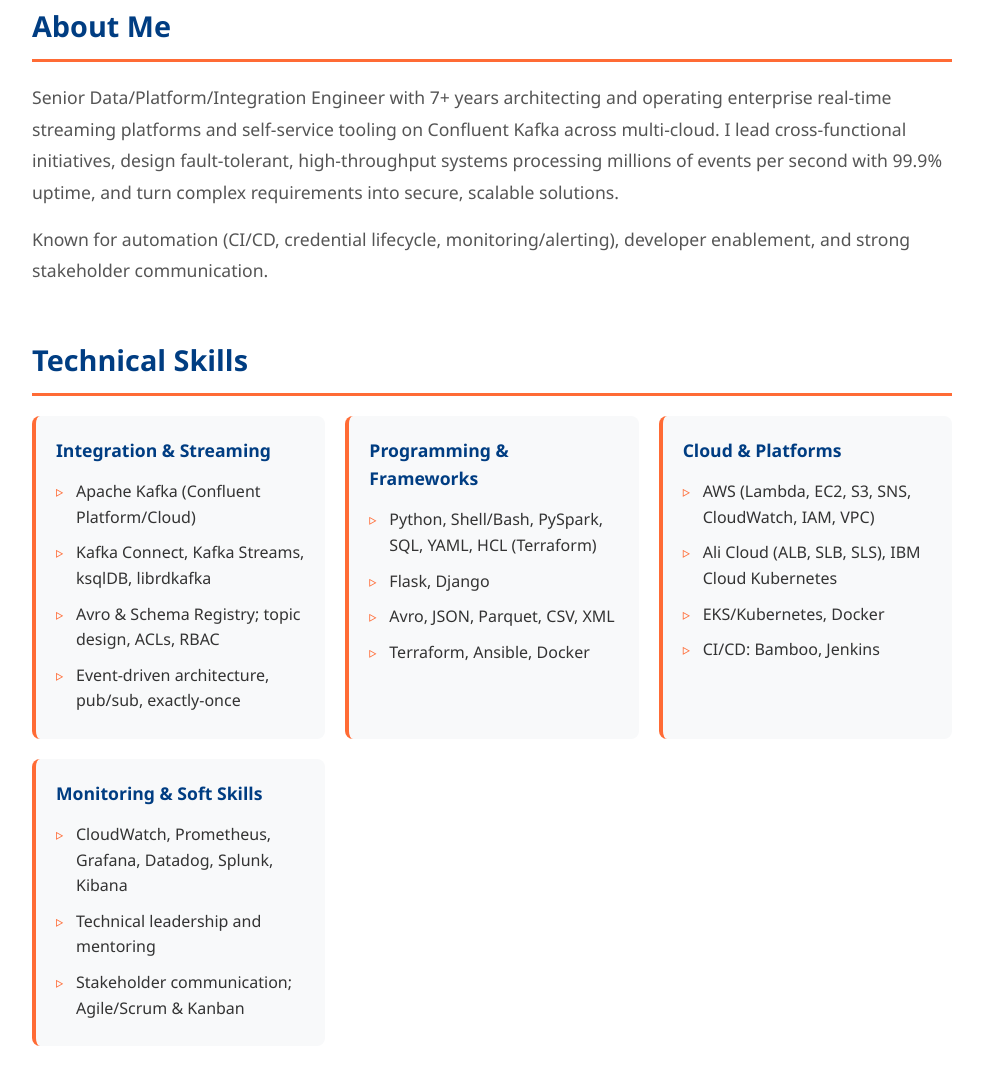
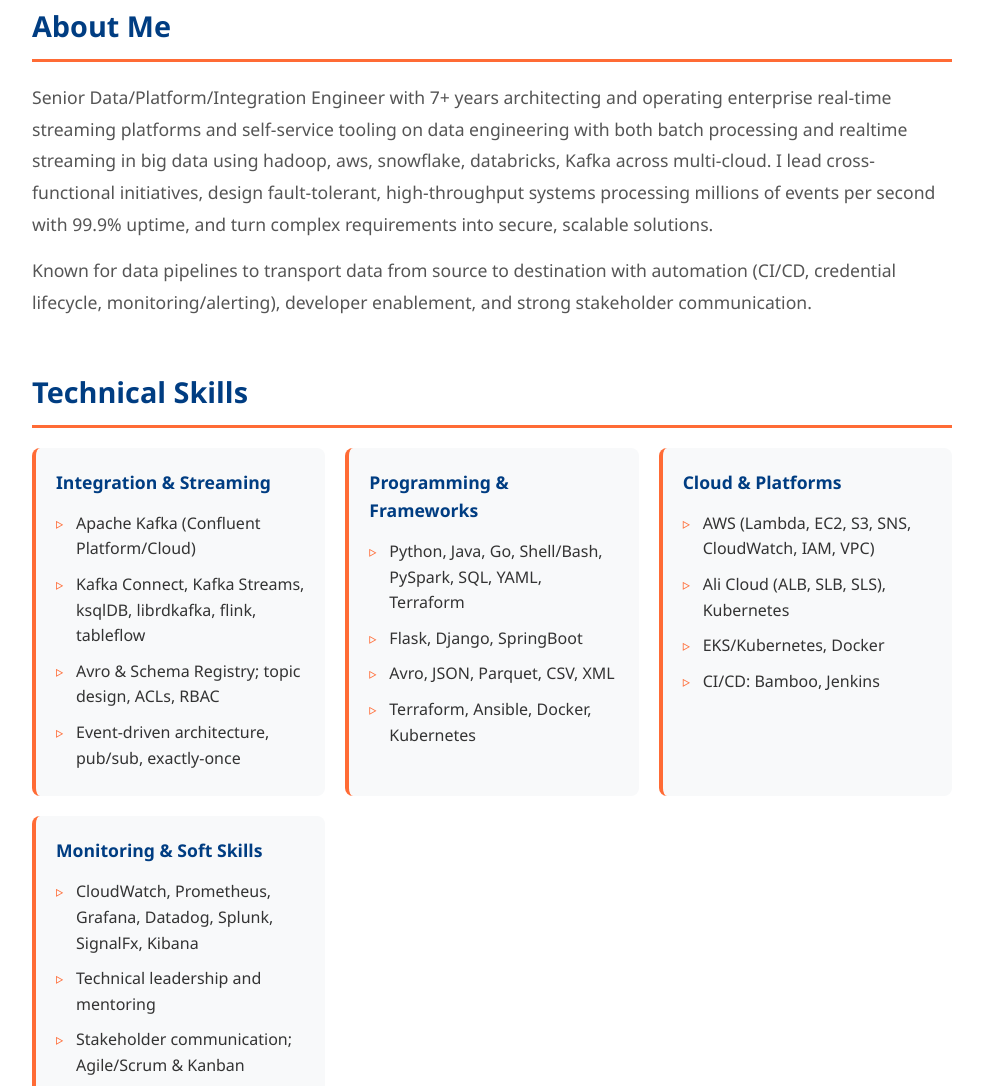
Before and after one commit to charan2326/charan-portfolio-site, a plain HTML site: page index.html in a window 1280 px wide. Shown: the part 425-1511 px from the top of the page, without its empty margins (148-1131 px from the left). Drawn offline with Linux system fonts and the light colour scheme.

Commit message:
Changes.

```diff
--- a/index.html
+++ b/index.html
@@ -1,8 +1,3 @@
-<!--
-  Charan Rachumalla - Web Portfolio (deployable)
-  Place profile photo at web-portfolio/assets/profile.jpg
-  Host via GitHub Pages, Netlify, or any static hosting
--->
 <!DOCTYPE html>
 <html lang="en">
 <head>
@@ -11,7 +6,6 @@
     <title>Charan Rachumalla - Senior Platform / Integration Engineer</title>
     <link rel="icon" href="data:," />
     <style>
-        /* Reuse the same styling as portfolio.html for a self-contained site */
         * { margin: 0; padding: 0; box-sizing: border-box; }
         body { font-family: 'Segoe UI', Tahoma, Geneva, Verdana, sans-serif; line-height: 1.6; color: #333; background-color: #f4f4f4; }
         .container { max-width: 1000px; margin: 0 auto; background-color: #fff; box-shadow: 0 0 20px rgba(0,0,0,0.1); }
@@ -66,8 +60,8 @@
         <div class="content">
             <section id="about">
                 <h3>About Me</h3>
-                <p class="about-text">Senior Data/Platform/Integration Engineer with 7+ years architecting and operating enterprise real-time streaming platforms and self-service tooling on Confluent Kafka across multi-cloud. I lead cross-functional initiatives, design fault-tolerant, high-throughput systems processing millions of events per second with 99.9% uptime, and turn complex requirements into secure, scalable solutions.</p>
-                <p class="about-text" style="margin-top: 15px;">Known for automation (CI/CD, credential lifecycle, monitoring/alerting), developer enablement, and strong stakeholder communication.</p>
+                <p class="about-text">Senior Data/Platform/Integration Engineer with 7+ years architecting and operating enterprise real-time streaming platforms and self-service tooling on data engineering with both batch processing and realtime streaming in big data using hadoop, aws, snowflake, databricks, Kafka across multi-cloud. I lead cross-functional initiatives, design fault-tolerant, high-throughput systems processing millions of events per second with 99.9% uptime, and turn complex requirements into secure, scalable solutions.</p>
+                <p class="about-text" style="margin-top: 15px;">Known for data pipelines to transport data from source to destination with automation (CI/CD, credential lifecycle, monitoring/alerting), developer enablement, and strong stakeholder communication.</p>
             </section>
             <section id="skills">
                 <h3>Technical Skills</h3>
@@ -76,7 +70,7 @@
                         <h5>Integration & Streaming</h5>
                         <ul>
                             <li>Apache Kafka (Confluent Platform/Cloud)</li>
-                            <li>Kafka Connect, Kafka Streams, ksqlDB, librdkafka</li>
+                            <li>Kafka Connect, Kafka Streams, ksqlDB, librdkafka, flink, tableflow</li>
                             <li>Avro & Schema Registry; topic design, ACLs, RBAC</li>
                             <li>Event-driven architecture, pub/sub, exactly-once</li>
                         </ul>
@@ -84,17 +78,17 @@
                     <div class="skill-category">
                         <h5>Programming & Frameworks</h5>
                         <ul>
-                            <li>Python, Shell/Bash, PySpark, SQL, YAML, HCL (Terraform)</li>
-                            <li>Flask, Django</li>
+                            <li>Python, Java, Go, Shell/Bash, PySpark, SQL, YAML, Terraform</li>
+                            <li>Flask, Django, SpringBoot</li>
                             <li>Avro, JSON, Parquet, CSV, XML</li>
-                            <li>Terraform, Ansible, Docker</li>
+                            <li>Terraform, Ansible, Docker, Kubernetes</li>
                         </ul>
                     </div>
                     <div class="skill-category">
                         <h5>Cloud & Platforms</h5>
                         <ul>
                             <li>AWS (Lambda, EC2, S3, SNS, CloudWatch, IAM, VPC)</li>
-                            <li>Ali Cloud (ALB, SLB, SLS), IBM Cloud Kubernetes</li>
+                            <li>Ali Cloud (ALB, SLB, SLS), Kubernetes</li>
                             <li>EKS/Kubernetes, Docker</li>
                             <li>CI/CD: Bamboo, Jenkins</li>
                         </ul>
@@ -102,7 +96,7 @@
                     <div class="skill-category">
                         <h5>Monitoring & Soft Skills</h5>
                         <ul>
-                            <li>CloudWatch, Prometheus, Grafana, Datadog, Splunk, Kibana</li>
+                            <li>CloudWatch, Prometheus, Grafana, Datadog, Splunk, SignalFx, Kibana</li>
                             <li>Technical leadership and mentoring</li>
                             <li>Stakeholder communication; Agile/Scrum & Kanban</li>
                         </ul>
@@ -118,8 +112,10 @@
                     <ul>
                         <li>Reduced deployment lead time from 2 days to ~10 minutes; enabled 100+ teams</li>
                         <li>85% fewer deployment errors through automated validations and idempotent operations</li>
+                        <li>Introduced realtime streaming using kafka topics, flink, splunk, tableflow for realtime dashboards.</li>
+                        <li>Providing realtime data as ingestion for AI systems.</li>
                     </ul>
-                    <div class="tech-tags"><span class="tech-tag">Confluent Cloud</span><span class="tech-tag">Ali Cloud</span><span class="tech-tag">Python</span><span class="tech-tag">Django</span><span class="tech-tag">Flask</span></div>
+                    <div class="tech-tags"><span class="tech-tag">Confluent Cloud</span><span class="tech-tag">Ali Cloud</span><span class="tech-tag">Python</span><span class="tech-tag">Java</span><span class="tech-tag">Flink</span><span class="tech-tag">Django</span><span class="tech-tag">Flask</span><span class="tech-tag">Terraform</span><span class="tech-tag">RAG</span><span class="tech-tag">LLM</span></div>
                 </div>
                 <div class="project">
                     <div class="project-header"><h4>CI/CD + IaC for Kafka Across Clouds</h4></div>
@@ -182,21 +178,21 @@
                         </ul>
                     </div>
                 </div>
-                <div class="experience-item"><div class="job-header"><div><h4>Data Engineer | Python Developer</h4><p class="company">Addepto IT Solutions, Richmond, VA</p></div><p class="date">Apr 2021 – Feb 2022</p></div>
+                <div class="experience-item"><div class="job-header"><div><h4>Data Engineer | Python Developer</h4><p class="company">Client (Capital One), Richmond, VA</p></div><p class="date">Apr 2021 – Feb 2022</p></div>
                     <ul>
                         <li>Designed multi‑tenant Kafka platform supporting 50+ applications with HA across AZs</li>
                         <li>Built Ansible automation and Shell toolkits for topic/ACL provisioning (4h → 15m)</li>
                         <li>Integrated Datadog/Kibana for lag, disk, and health metrics with proactive alerting</li>
                     </ul>
                 </div>
-                <div class="experience-item"><div class="job-header"><div><h4>Data Engineer | Python Developer</h4><p class="company">Metrix IT Solutions, Richmond, VA</p></div><p class="date">Jun 2018 – Apr 2021</p></div>
+                <div class="experience-item"><div class="job-header"><div><h4>Data Engineer | Python Developer</h4><p class="company">Client (Capital One), Richmond, VA</p></div><p class="date">Jun 2018 – Apr 2021</p></div>
                     <ul>
                         <li>Created Boto3 automation for EC2/S3/EMR/SNS; reduced AWS ops overhead by 70%</li>
                         <li>Implemented blue‑green deployments with Jenkins; zero‑downtime releases</li>
                         <li>Optimized Kafka throughput (3×) via batching, compression, and buffer tuning</li>
                     </ul>
                 </div>
-                <div class="experience-item"><div class="job-header"><div><h4>Python Developer</h4><p class="company">Metrix IT Solutions, Nashville, TN</p></div><p class="date">2017 – 2018</p></div>
+                <div class="experience-item"><div class="job-header"><div><h4>Python Developer</h4><p class="company">Client (Dollar General), Nashville, TN</p></div><p class="date">2017 – 2018</p></div>
                     <ul>
                         <li>Delivered Django web apps and data parsing/ETL frameworks (CSV, XML, JSON)</li>
                         <li>Integrated Python with legacy C using ctypes; reduced duplicate code by 60%</li>
```
